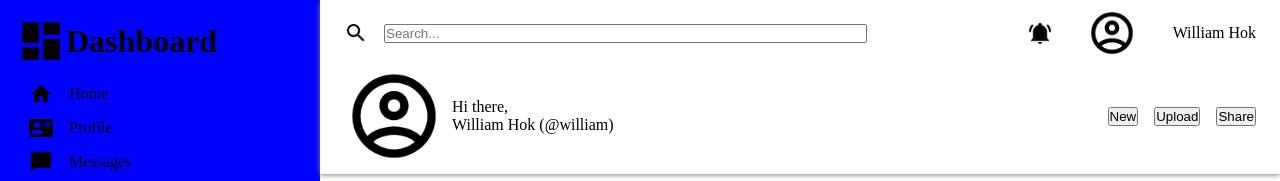
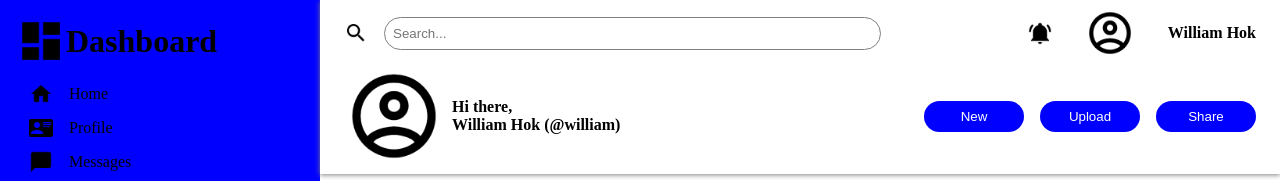
Before and after one commit to ciut1st/admin_dashboard, a plain HTML site: page index.html in a window 1280 px wide. Shown: the top 181 px of the page. Drawn offline with Linux system fonts and the light colour scheme.

Commit message:
done with the top content

```diff
--- a/style.css
+++ b/style.css
@@ -81,6 +81,10 @@ li {
     height: 50px;
 }
 
+.bold {
+    font-weight: 900;
+}
+
 .top-left {
     display: flex;
     justify-content: flex-start;
@@ -91,6 +95,9 @@ li {
 
 input {
     width: 70%;
+    border: 1px solid grey;
+    border-radius: 20px;
+    padding: 8px;
 }
 
 .top-right {
@@ -123,6 +130,15 @@ input {
     padding-right: 24px;
     align-items: center;
     gap: 16px;
+}
+
+button {
+    background-color: blue;
+    color: white;
+    border: none;
+    border-radius: 20px;
+    padding: 8px;
+    width: 100px;
 }
 
 .content2 {
```
